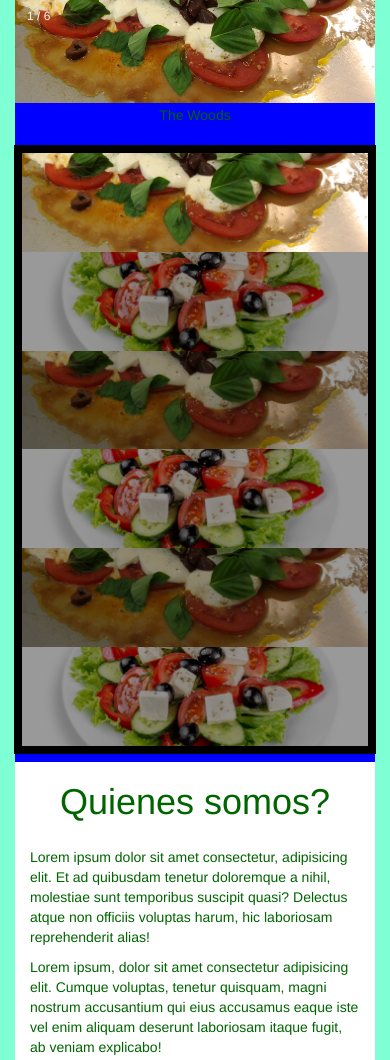
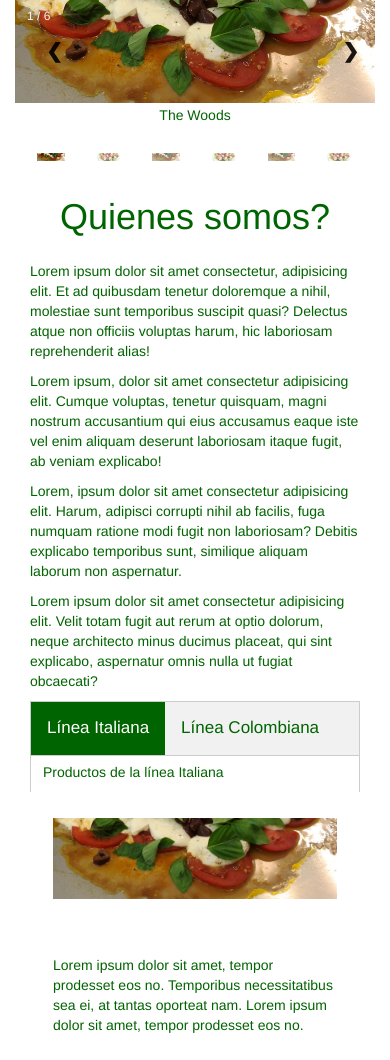
Before and after one commit to danielgiovanny2/paginaWebFabrica, a plain HTML site: page index.html in a window 390 px wide. Shown: the top 1060 px of the page. Drawn offline with nearby package versions, Linux system fonts and the light colour scheme.

Commit message:
se realizan las modificaciones respectivas a Responsive design.

```diff
--- a/css/slydeshowGallery.css
+++ b/css/slydeshowGallery.css
@@ -89,7 +89,7 @@ vertical-align: middle
 }
 
 .row{
-  background-color: black;
+  background-color: white;
 }
 /* Six columns side by side */
 .column {
--- a/index.html
+++ b/index.html
@@ -26,10 +26,10 @@
 
 
     <!-- contiene toda la página -->
-    <div class="container" style="background-color:aquamarine">
+    <div class="container">
 
         <!-- div para el slideshow gallery -->
-            <div class="slideshowGallery" style="background-color: blue">
+            <div class="slideshowGallery">
 
 
 
@@ -75,24 +75,24 @@
                   </div>
 
                   <div class="row">
-                    <div class="column">
-                      <img class="demo cursor active" src="/images/slideshowGallery/1.jpg" style="width:100%" onclick="currentSlide(1)" alt="The Woods">
+                    <div class="col-md-2 col-xs-2 col-lg-2 col-sm-2">
+                      <img class="demo cursor active" src="/images/slideshowGallery/1.jpg"  onclick="currentSlide(1)" alt="The Woods" style="width: 100%">
                     </div>
-                    <div class="column">
-                      <img class="demo cursor" src="/images/slideshowGallery/2.jpg" style="width:100%" onclick="currentSlide(2)" alt="Trolltunga, Norway">
+                    <div class="col-md-2 col-xs-2 col-lg-2 col-sm-2">
+                      <img class="demo cursor" src="/images/slideshowGallery/2.jpg"  onclick="currentSlide(2)" alt="Trolltunga, Norway"style="width: 100%">
                     </div>
-                    <div class="column">
-                      <img class="demo cursor" src="/images/slideshowGallery/1.jpg" style="width:100%" onclick="currentSlide(3)" alt="Mountains and fjords">
+                    <div class= "col-md-2 col-xs-2 col-lg-2 col-sm-2">
+                      <img class="demo cursor" src="/images/slideshowGallery/1.jpg" onclick="currentSlide(3)" alt="Mountains and fjords"style="width: 100%">
 
                     </div>
-                    <div class="column">
-                      <img class="demo cursor" src="/images/slideshowGallery/2.jpg" style="width:100%" onclick="currentSlide(4)" alt="Northern Lights">
+                    <div class="col-md-2 col-xs-2 col-lg-2 col-sm-2">
+                      <img class="demo cursor" src="/images/slideshowGallery/2.jpg"  onclick="currentSlide(4)" alt="Northern Lights"style="width: 100%">
                     </div>
-                    <div class="column">
-                      <img class="demo cursor" src="/images/slideshowGallery/1.jpg" style="width:100%" onclick="currentSlide(5)" alt="Nature and sunrise">
+                    <div class="col-md-2 col-xs-2 col-lg-2 col-sm-2">
+                      <img class="demo cursor" src="/images/slideshowGallery/1.jpg"  onclick="currentSlide(5)" alt="Nature and sunrise"style="width: 100%">
                     </div>
-                    <div class="column">
-                      <img class="demo cursor" src="/images/slideshowGallery/2.jpg" style="width:100%" onclick="currentSlide(6)" alt="Snowy Mountains">
+                    <div class="col-md-2 col-xs-2 col-lg-2 col-sm-2">
+                      <img class="demo cursor" src="/images/slideshowGallery/2.jpg"  onclick="currentSlide(6)" alt="Snowy Mountains"style="width: 100%">
                     </div>
                   </div>
                 </div>
@@ -117,7 +117,7 @@
             </div>
 
                           <!-- Contenedor Portafolio -->
-                          <div class="myPortfolio">
+                          <div class="myPortfolio container">
 
 
                                       <!-- <h1 style="text-align: center">Líneas de Productos</h1> -->
```
Also changed, not shown: css/portfolioProducts.css (+5 -5 lines), apuntes.txt.
